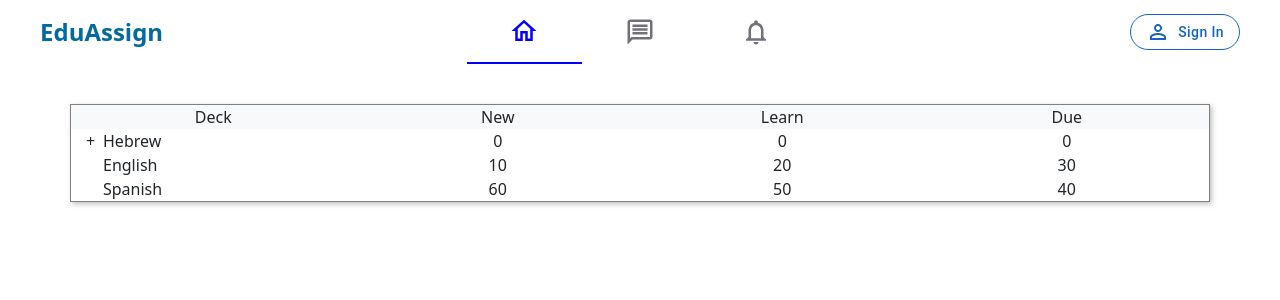
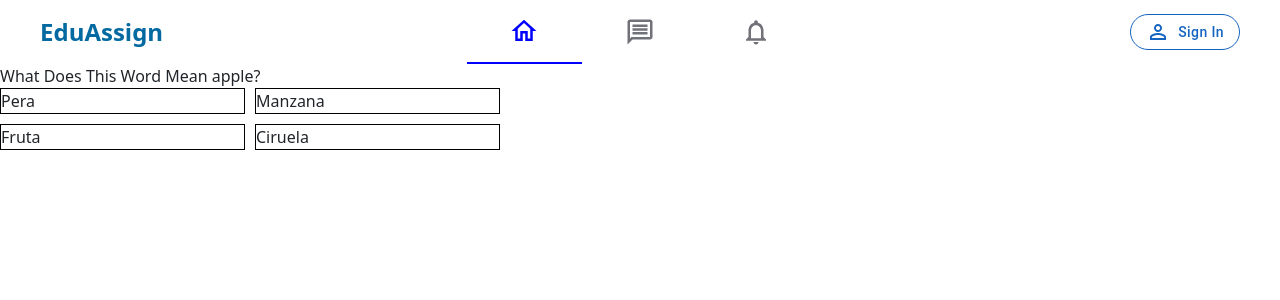
Before and after one commit to eliasrizik93/EduAssign, a React (Create React App) app in the folder client/: page / in a window 1280 px wide. Shown: the top 300 px of the page. Built offline with nearby package versions, Linux system fonts and the light colour scheme.

Commit message:
fix issues

```diff
--- a/client/package.json
+++ b/client/package.json
@@ -17,6 +17,7 @@
     "@types/react": "^18.2.9",
     "@types/react-dom": "^18.2.4",
     "axios": "^1.4.0",
+    "bootstrap": "^5.3.3",
     "dompurify": "^3.0.3",
     "react": "^18.2.0",
     "react-bootstrap": "^2.7.4",
--- a/client/src/components/Home/Home.tsx
+++ b/client/src/components/Home/Home.tsx
@@ -1,8 +1,9 @@
-import React from "react";
-import DeckList from "../DeckList/DeckList";
+import React from 'react';
+import DeckList from '../DeckList/DeckList';
+import WhoGoingToBeMillionaire from '../WhoGoingToBeMillionaire/WhoGoingToBeMillionaire';
 
 const Home: React.FC = () => {
-  return <DeckList />;
+  return <WhoGoingToBeMillionaire />;
 };
 
 export default Home;
--- /dev/null
+++ b/client/src/components/WhoGoingToBeMillionaire/WhoGoingToBeMillionaire.scss
@@ -0,0 +1,14 @@
+.grid-container {
+  display: grid;
+  grid-template-columns: 1fr 1fr;
+  gap: 10px;
+  width: 500px;
+}
+
+.elements {
+  border: 1px solid black;
+  &:hover {
+    background-color: red;
+    cursor: pointer;
+  }
+}
--- /dev/null
+++ b/client/src/components/WhoGoingToBeMillionaire/WhoGoingToBeMillionaire.tsx
@@ -0,0 +1,66 @@
+import React, { useEffect, useState } from 'react';
+import './WhoGoingToBeMillionaire.scss';
+type QuizItem = {
+  word: string;
+  options: string[];
+  correctWord: string;
+};
+
+const wordQuiz: QuizItem[] = [
+  {
+    word: 'apple',
+    options: ['Pera', 'Manzana', 'Fruta', 'Ciruela'], // Related options: Pear, Fruit, Plum
+    correctWord: 'Manzana', // Correct translation: Apple
+  },
+  {
+    word: 'book',
+    options: ['Revista', 'Periódico', 'Libro', 'Cuaderno'], // Related options: Magazine, Newspaper, Notebook
+    correctWord: 'Libro', // Correct translation: Book
+  },
+  {
+    word: 'car',
+    options: ['Camión', 'Bicicleta', 'Motocicleta', 'Coche'], // Related options: Truck, Bicycle, Motorcycle
+    correctWord: 'Coche', // Correct translation: Car
+  },
+  {
+    word: 'moon',
+    options: ['Luna', 'Sol', 'Estrella', 'Planeta'], // Related options: Sun, Star, Planet
+    correctWord: 'Luna', // Correct translation: Moon
+  },
+  {
+    word: 'water',
+    options: ['Jugo', 'Agua', 'Leche', 'Refresco'], // Related options: Juice, Milk, Soda
+    correctWord: 'Agua', // Correct translation: Water
+  },
+];
+
+function WhoGoingToBeMillionaire() {
+  const [index, setIndex] = useState<number>(0);
+  const [isLoading, setIsLoading] = useState<boolean>(false);
+
+  const checkAnswer = (answer: string) => {
+    if (answer === wordQuiz[index]?.correctWord) {
+      wordQuiz.length !== index + 1
+        ? setIndex((prevIndex) => prevIndex + 1)
+        : setIndex(0);
+    }
+  };
+
+  if (isLoading) return <div>Loading...</div>;
+  return (
+    <>
+      <div>What Does This Word Mean {wordQuiz[index].word}?</div>
+      <div className='grid-container'>
+        {wordQuiz[index]?.options?.map((word, i) => {
+          return (
+            <div className='elements' key={i} onClick={() => checkAnswer(word)}>
+              {word}
+            </div>
+          );
+        })}
+      </div>
+    </>
+  );
+}
+
+export default WhoGoingToBeMillionaire;
```
Also changed, not shown: client/src/components/Messages/MessagesPage.tsx (+4 -4 lines), client/src/components/Messages/SideBarMessages/SideBarMessages.tsx (+43 -42 lines), client/src/index.tsx (+7 -7 lines), 1 other file (tests, documents, lock files or other folders).
